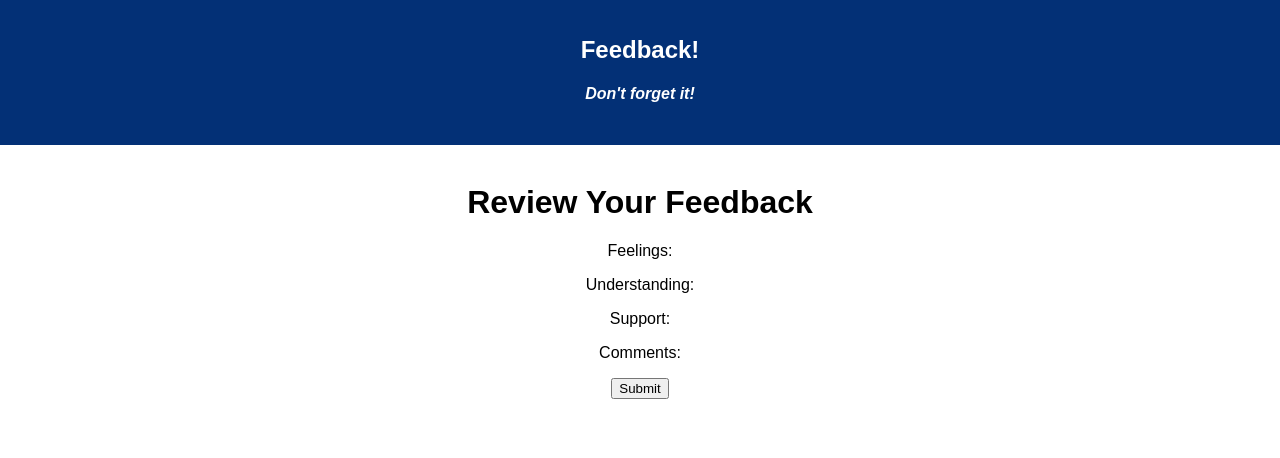
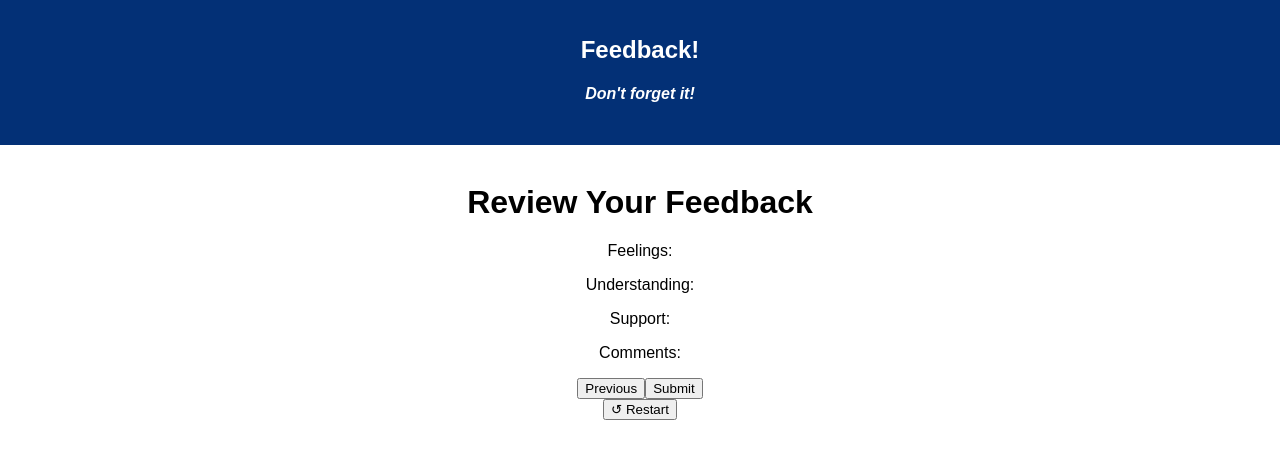
Before and after one commit to tannguyen1024/feedback_with_redux, a React (Create React App) app: page /#/Review in a window 1280 px wide. Shown: the top 458 px of the page. Built offline with nearby package versions, Linux system fonts and the light colour scheme.

Commit message:
Updated with Restart button

```diff
--- a/src/components/App/App.js
+++ b/src/components/App/App.js
@@ -3,7 +3,7 @@ import React, { Component } from 'react';
 import './App.css';
 
 import { connect } from 'react-redux';
-import { HashRouter, Route } from 'react-router-dom';
+import { HashRouter, Route, Link } from 'react-router-dom';
 
 /* Page Components Here */
 import Feeling from '../Feeling/Feeling'
@@ -40,7 +40,10 @@ class App extends Component {
           <Route path="/Comments" render={(props) => <Comments {...props} dispatch={this.props.dispatch} />}  />
           <Route path="/Review" render={(props) => <Review {...props} dispatch={this.props.dispatch} />}  />
           <Route path="/Success" component={Success} />
+          <br/>
+          <Link to="/"><button>↺ Restart</button></Link>
         </HashRouter>
+
         <p></p>
       </div>
     ) // End return
--- a/src/components/Review/Review.jsx
+++ b/src/components/Review/Review.jsx
@@ -2,6 +2,10 @@ import React, {Component} from 'react';
 import { connect } from 'react-redux';
 
 class Review extends Component {
+
+        backClick = () => {
+        this.props.history.push('/Comments'); /* This allows user to return to previous page */
+    }
 
     handleClick = () => {
         this.props.dispatch({ type: 'Submit' });
@@ -16,6 +20,7 @@ class Review extends Component {
                 <p>Understanding: <span>{this.props.reduxState.understanding}</span></p>
                 <p>Support: <span>{this.props.reduxState.support}</span></p>
                 <p>Comments: <span>{this.props.reduxState.comments}</span></p>
+                <button onClick={this.backClick}>Previous</button>
                 <button onClick={this.handleClick}>Submit</button>
             </>
         )
```
